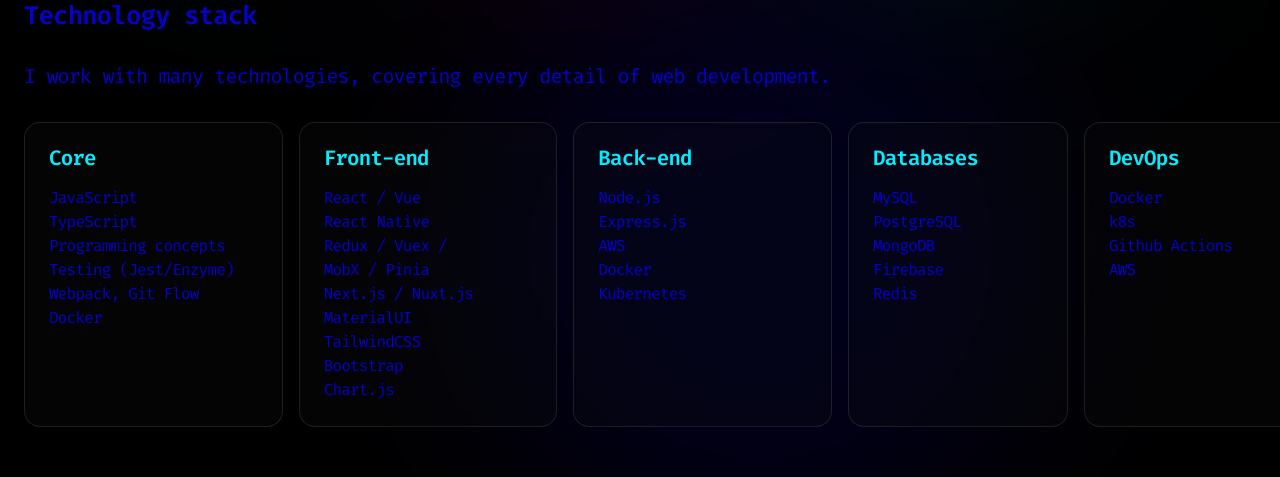
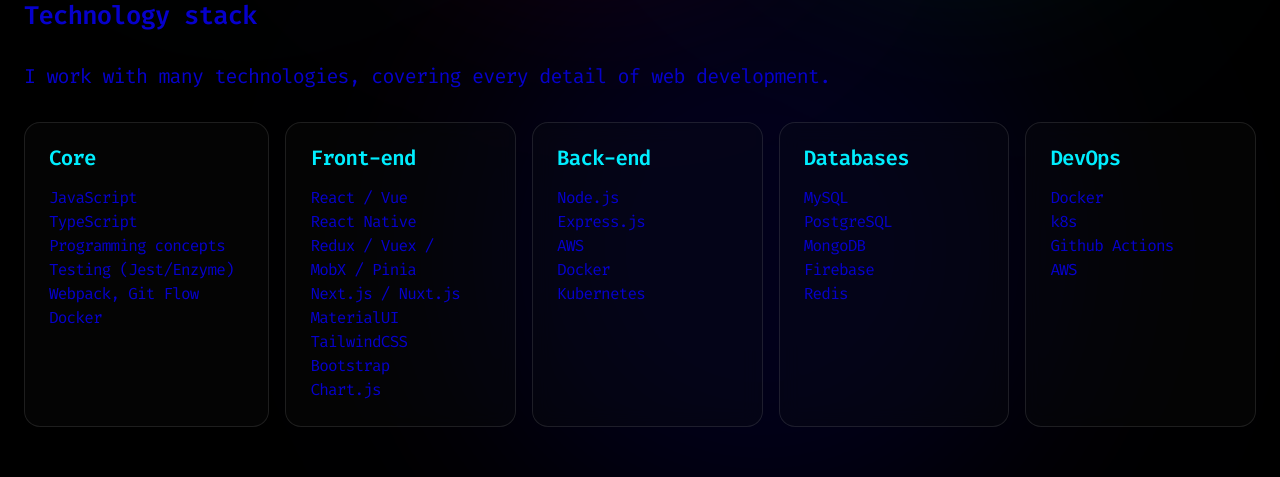
Before and after one commit to slnnzmtl/Vue-Personal-Portfolio, a Vue app: page / in a window 1280 px wide. Shown: the part 840-1317 px from the top of the page. Built offline with nearby package versions, Linux system fonts and the light colour scheme.

Commit message:
refactor: enhance SkillsScreen layout with improved padding
- Adjust class to utilize padding instead of margin for better spacing

```diff
--- a/src/components/screens/SkillsScreen.vue
+++ b/src/components/screens/SkillsScreen.vue
@@ -9,8 +9,8 @@
     </div>
 
     <ScrollableContainer>
-      <div class="flex gap-4 w-full justify-between flex-nowrap mx-6">
-        <SkillCard title="Core" class="basis-xs">
+      <div class="flex gap-4 w-full justify-between flex-nowrap px-6">
+        <SkillCard title="Core">
           <ul>
             <li>JavaScript</li>
             <li>TypeScript</li>
@@ -21,7 +21,7 @@
           </ul>
         </SkillCard>
 
-        <SkillCard title="Front-end" class="basis-xs">
+        <SkillCard title="Front-end">
           <ul>
             <li>React / Vue</li>
             <li>React Native</li>
@@ -35,7 +35,7 @@
           </ul>
         </SkillCard>
 
-        <SkillCard title="Back-end" class="basis-xs">
+        <SkillCard title="Back-end">
           <ul>
             <li>Node.js</li>
             <li>Express.js</li>
```
